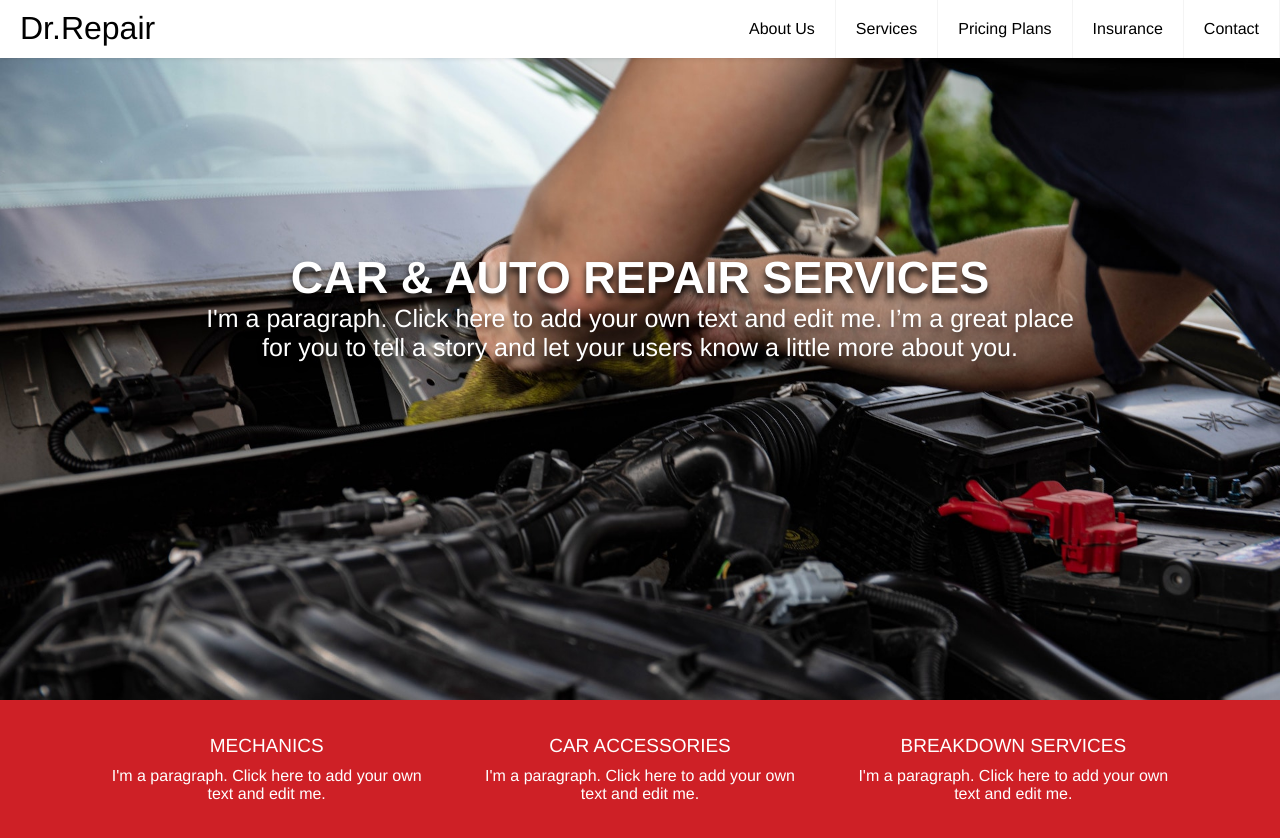
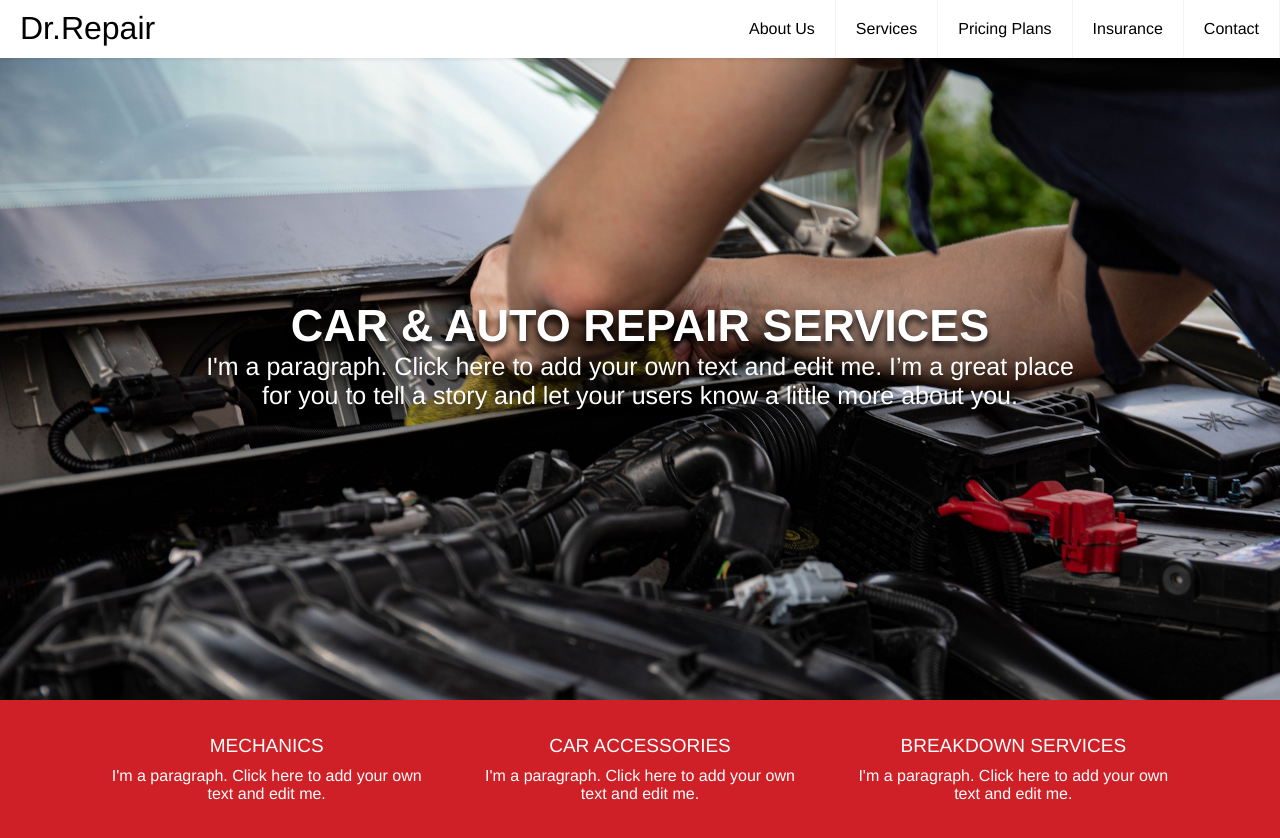
Before and after one commit to 3Tushka/Dr.Repair-Autocenter, a website built with Vite: page index.html in a window 1280 px wide. Built offline with nearby package versions, Linux system fonts and the light colour scheme.

Commit message:
changed margins

```diff
--- a/src/styles/promo/promo.scss
+++ b/src/styles/promo/promo.scss
@@ -7,10 +7,11 @@
     height: 80vh;
 
     .promo-box {
-        margin: 15% 0;
         display: flex;
         flex-direction: column;
         text-align: center;
+
+        margin: 30vh 0;
 
         .promo-box-title {
             font-size: 45px;
```
